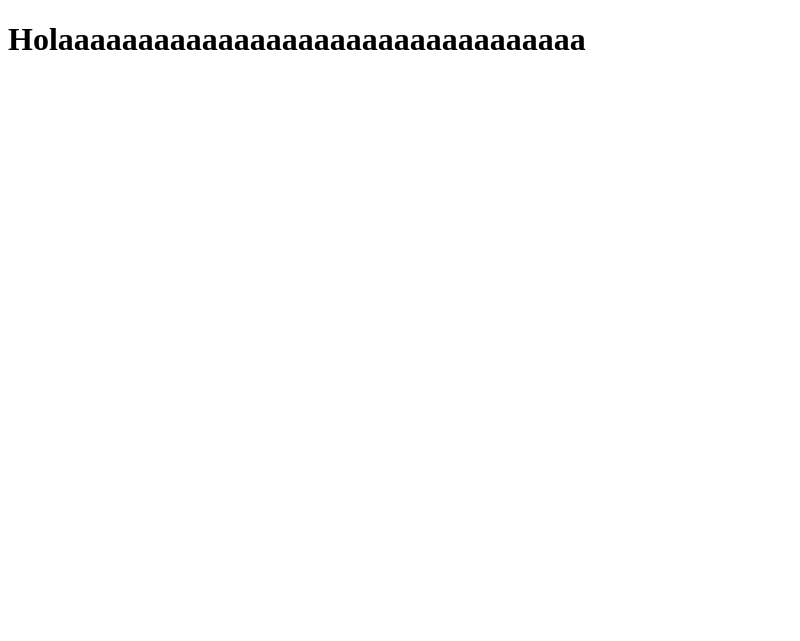
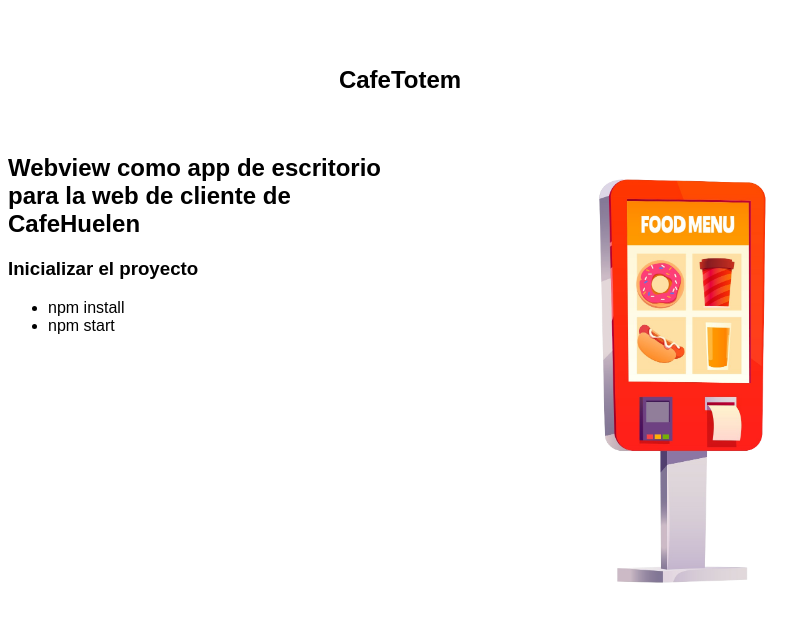
Before and after one commit to keaguirre/CafeTotem, an Electron app: page index.html in a window 800 px wide. Drawn offline with Linux system fonts and the light colour scheme.

Commit message:
Add files via upload

```diff
--- a/index.html
+++ b/index.html
@@ -1,12 +1,65 @@
 <!DOCTYPE html>
 <html>
-    <head>
-        <meta charset="UTF-8">
-        <!-- https://developer.mozilla.org/en-US/docs/Web/HTTP/CSP -->
-        <meta http-equiv="Content-Security-Policy" content="default-src 'self'; script-src 'self'">
-        <title>Hello World!</title>
-    </head>
-    <body>
-        <h1>Holaaaaaaaaaaaaaaaaaaaaaaaaaaaaaaaaa</h1>
-    </body>
+<head>
+  <title>CafeTotem</title>
+  <style>
+    body {
+      font-family: Arial, sans-serif;
+      text-align: center;
+    }
+
+    .container {
+      display: flex;
+      flex-direction: column;
+      align-items: center;
+      margin-top: 50px;
+    }
+
+    .title {
+      font-size: 24px;
+      font-weight: bold;
+      margin-bottom: 20px;
+    }
+
+    .columns {
+      display: flex;
+      justify-content: center;
+      align-items: flex-start;
+      margin-top: 20px;
+    }
+
+    .text-column {
+      flex: 1;
+      text-align: left;
+    }
+
+    .image-column {
+      flex: 1;
+      text-align: right;
+    }
+
+    img {
+      max-height: 500px;
+      max-width: 500px;
+    }
+  </style>
+</head>
+<body>
+  <div class="container">
+    <h1 class="title">CafeTotem</h1>
+    <div class="columns">
+      <div class="text-column">
+        <h2>Webview como app de escritorio para la web de cliente de CafeHuelen</h2>
+        <h3>Inicializar el proyecto</h3>
+        <ul>
+          <li>npm install</li>
+          <li>npm start</li>
+        </ul>
+      </div>
+      <div class="image-column">
+        <img src="https://raw.githubusercontent.com/keaguirre/CafeTotem/main/Documentos/totemImg.png" alt="Imagen del Totem">
+      </div>
+    </div>
+  </div>
+</body>
 </html>
```
